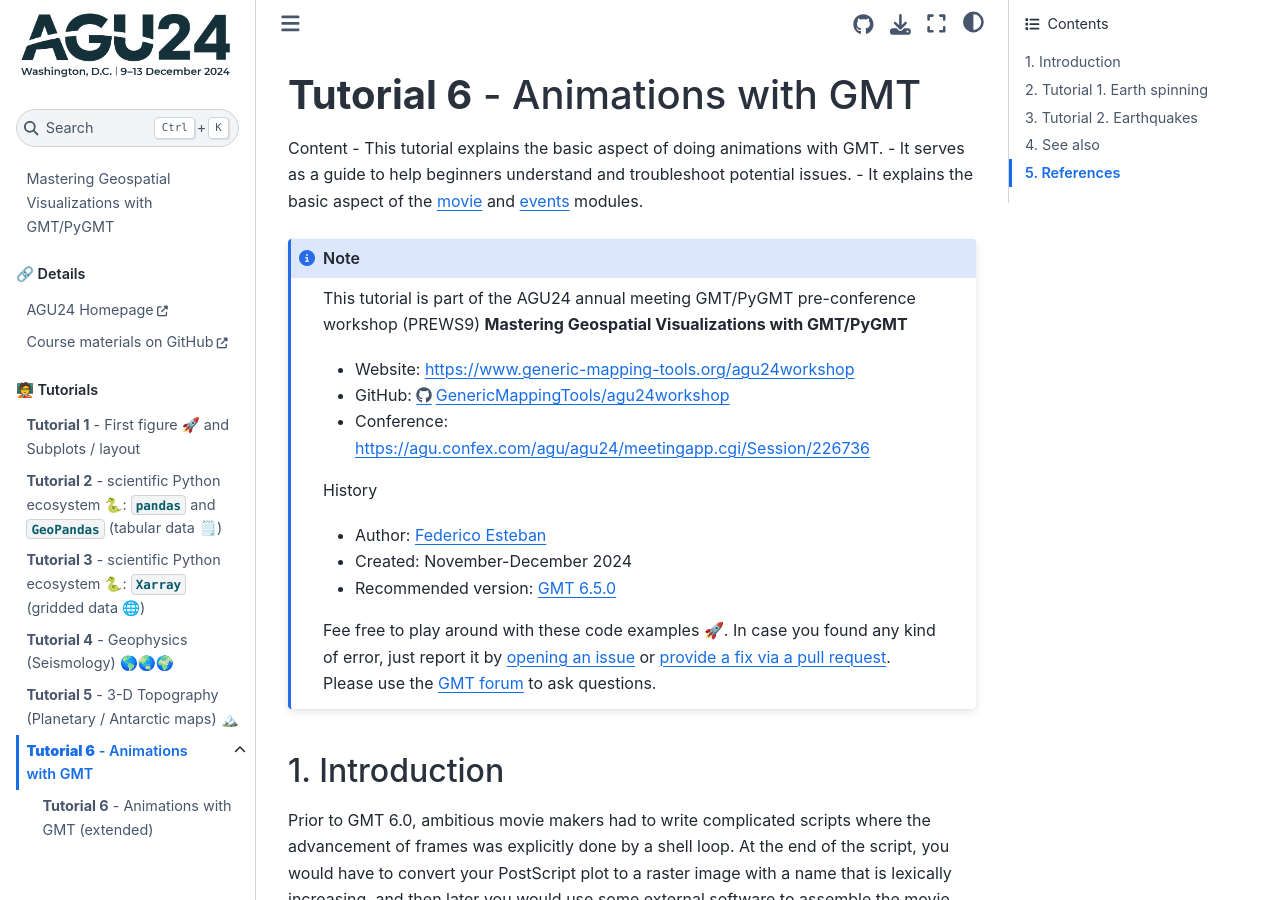
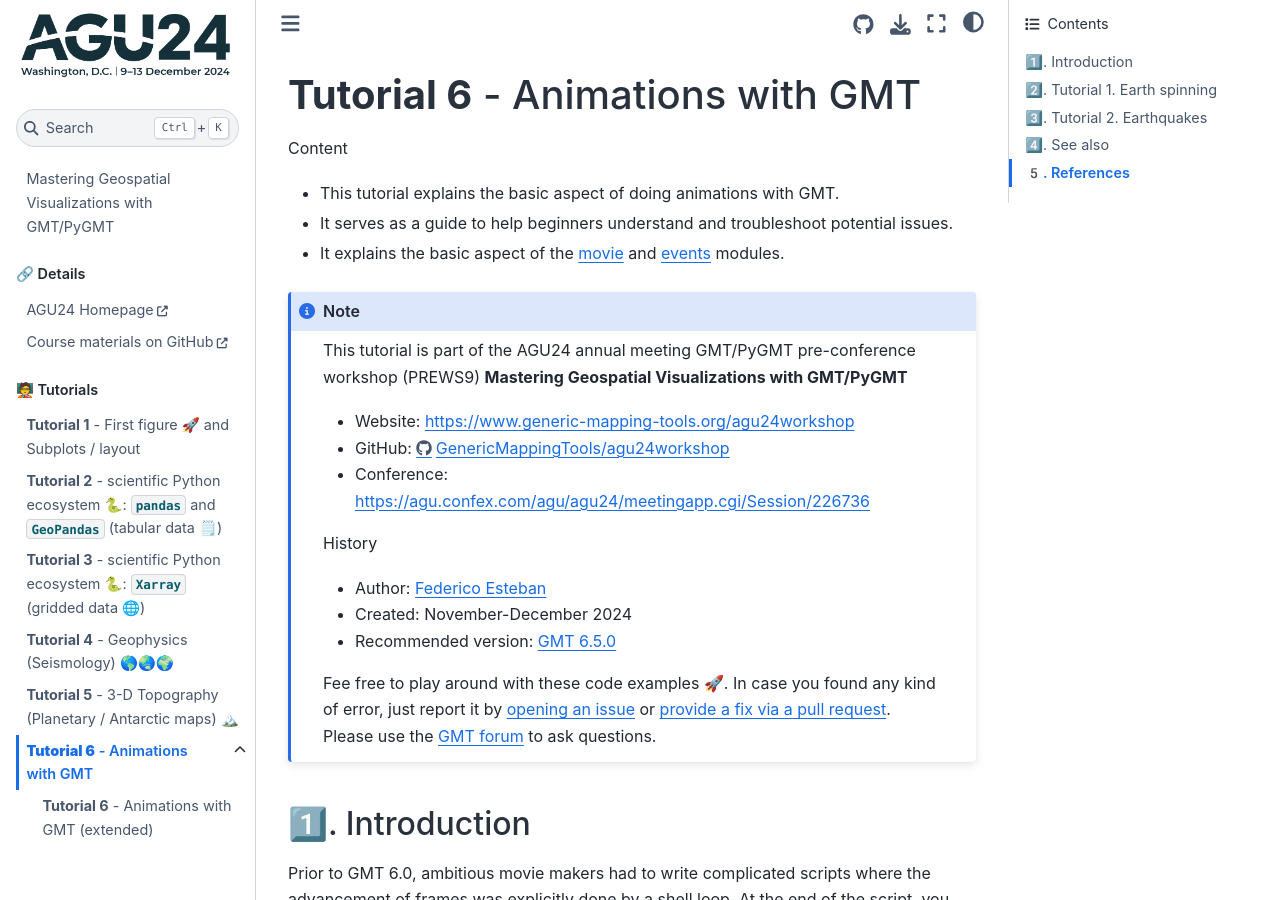
Before and after one commit to GenericMappingTools/agu24workshop, a Jupyter Book: the page built from book/tut06_animation.rst, in a window 1280 px wide and 900 px high. Built offline with Jupyter Book 1.0.4 settings and Sphinx 7.4.7 and the Sphinx Book theme 1.1.4, drawn with Linux system fonts in a browser that asks for light colours; some of the changed text lies outside the part shown.

Commit message:
Fist bullet point list in rst

```diff
--- a/book/tut06_animation.rst
+++ b/book/tut06_animation.rst
@@ -2,9 +2,10 @@
 ------------------------------------
 
 Content
-- This tutorial explains the basic aspect of doing animations with GMT.
-- It serves as a guide to help beginners understand and troubleshoot potential issues.
-- It explains the basic aspect of the :gmt-module:`movie` and :gmt-module:`events` modules.
+
+* This tutorial explains the basic aspect of doing animations with GMT.
+* It serves as a guide to help beginners understand and troubleshoot potential issues.
+* It explains the basic aspect of the :gmt-module:`movie` and :gmt-module:`events` modules.
 
 .. note::
   This tutorial is part of the AGU24 annual meeting GMT/PyGMT pre-conference workshop (PREWS9) **Mastering Geospatial Visualizations with GMT/PyGMT**
@@ -22,8 +23,8 @@
   Fee free to play around with these code examples 🚀. In case you found any kind of error, just report it by `opening an issue <https://github.com/GenericMappingTools/agu24workshop/issues>`_ or `provide a fix via a pull request <https://github.com/GenericMappingTools/agu24workshop/pulls>`_. Please use the `GMT forum <https://forum.generic-mapping-tools.org/>`_ to ask questions.
 
 
-1. Introduction
-~~~~~~~~~~~~~~~
+1️⃣. Introduction
+~~~~~~~~~~~~~~~~~
 
 Prior to GMT 6.0, ambitious movie makers had to write complicated scripts where the advancement of frames was explicitly done by a shell loop.
 At the end of the script, you would have to convert your PostScript plot to a raster image with a name that is lexically increasing,
@@ -80,8 +81,9 @@
 - GMT version 6.5 or later.
 - Bash scripting environment: The examples in this tutorial are written in Bash and may not work correctly in other shell environments (e.g., zsh, fish, or Windows cmd).
 
-2. Tutorial 1. Earth spinning
-~~~~~~~~~~~~~~~~~~~~~~~~~~~~~
+
+2️⃣. Tutorial 1. Earth spinning
+~~~~~~~~~~~~~~~~~~~~~~~~~~~~~~~
 
 Here I explain how to make an animation of a moving object which only requires the :gmt-module:`movie` module.
 
@@ -496,17 +498,16 @@
   Also you could use `-x <https://docs.generic-mapping-tools.org/6.5/gmt.html#core-full>`_ to specify the number of active cores to be used.
 
 
-3. Tutorial 2. Earthquakes
-~~~~~~~~~~~~~~~~~~~~~~~~~~
+3️⃣. Tutorial 2. Earthquakes
+~~~~~~~~~~~~~~~~~~~~~~~~~~~~
 
 Check the extended section to see the tutorial 2 about appearing objects.
 That type of animation is more complex and requires the use :gmt-module:`events` and :gmt-module:`movie` modules.
 In that tutorial, I create an animation showing the occurrences of earthquakes during the year 2018 (with one frame per day).
 
 
-
-4. See also
-~~~~~~~~~~~
+4️⃣. See also
+~~~~~~~~~~~~~
 
 - The paper about animations which include explanation and examples (`Wessel et al. 2024 <https://doi.org/10.1029/2024GC011545>`_).
 
@@ -515,8 +516,8 @@
 - See the `GMT animation gallery <https://docs.generic-mapping-tools.org/6.5/animations.html>`_ for more examples.
 
 
-5. References
-~~~~~~~~~~~~~
+5️. References
+~~~~~~~~~~~~~~~
 
 - Wessel, P., Luis, J. F., Uieda, L., Scharroo, R., Wobbe, F., Smith, W. H. F., & Tian, D. (2019). The Generic Mapping Tools Version 6. Geochemistry, Geophysics, Geosystems, 20(11), 5556–5564. https://doi.org/10.1029/2019GC008515
 - Wessel, P., Esteban, F., & Delaviel-Anger, G. (2024). The Generic Mapping Tools and animations for the masses. Geochemistry, Geophysics, Geosystems, 25, e2024GC011545. https://doi.org/10.1029/2024GC011545.
--- a/book/tut06_animation_extended.rst
+++ b/book/tut06_animation_extended.rst
@@ -2,7 +2,8 @@
 -----------------------------------------------
 
 Content
-- Extension of "Tutorial 6 - Animations with GMT"
+
+* Extension of "Tutorial 6 - Animations with GMT"
 
 .. note::
   This tutorial is part of the AGU24 annual meeting GMT/PyGMT pre-conference workshop (PREWS9) **Mastering Geospatial Visualizations with GMT/PyGMT**
```
Also changed, not shown: book/tut05_topography.ipynb.
